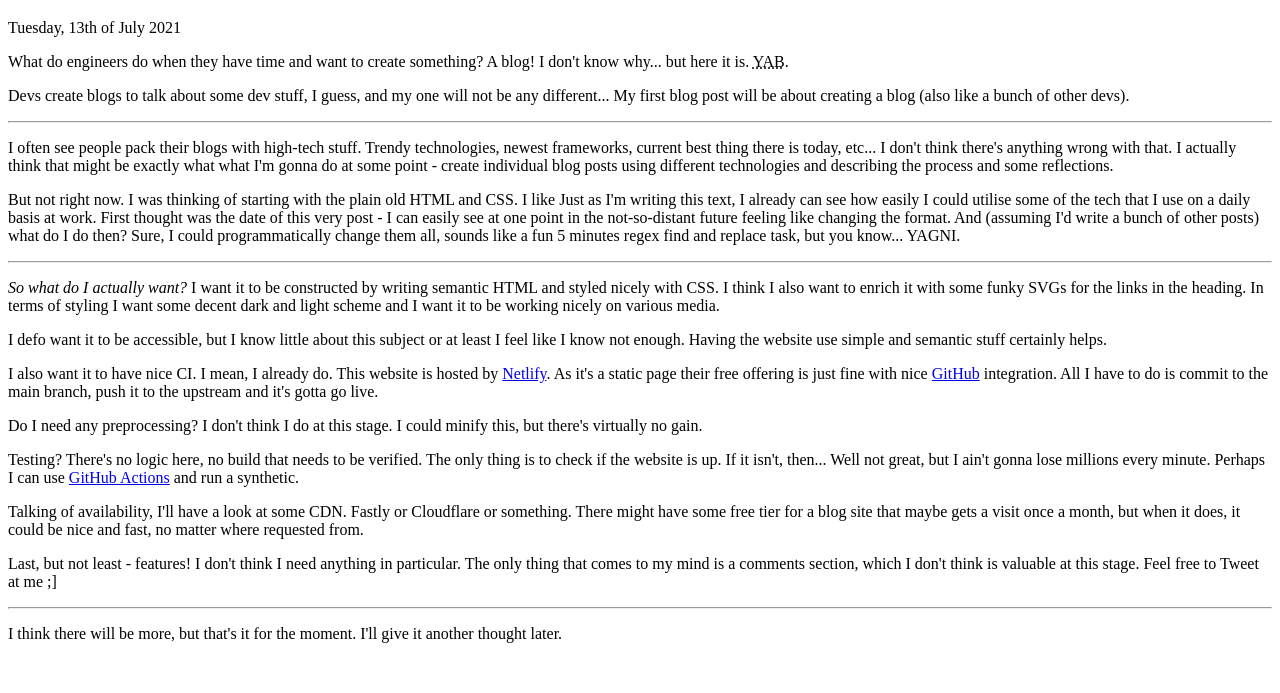
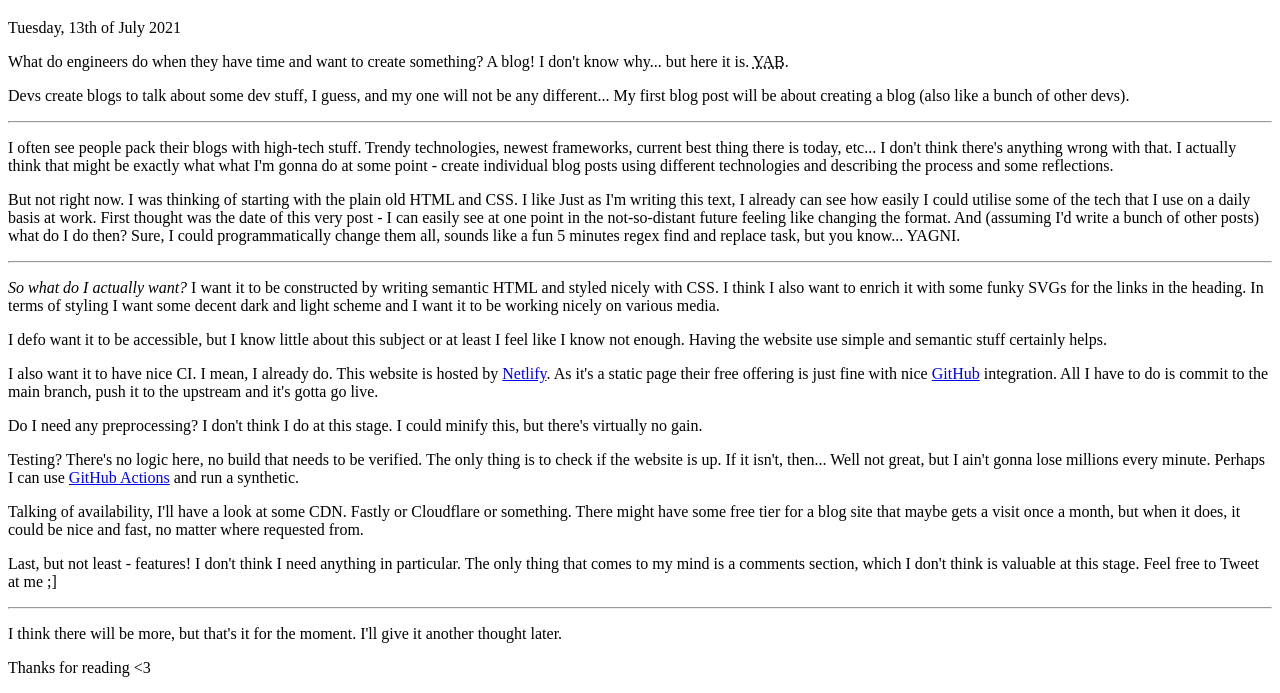
Before and after one commit to oshdev/oshdev.com-ghpages, a plain HTML site: page static/index.html in a window 1280 px wide. Shown: the part 111-804 px from the top of the page. Drawn offline with Linux system fonts and the light colour scheme.

Commit message:
fix: don't forget good manners

```diff
--- a/static/index.html
+++ b/static/index.html
@@ -77,5 +77,7 @@
 
 <p>I think there will be more, but that's it for the moment. I'll give it another thought later.</p>
 
+<p>Thanks for reading <3</p>
+
 </body>
 </html>
```
